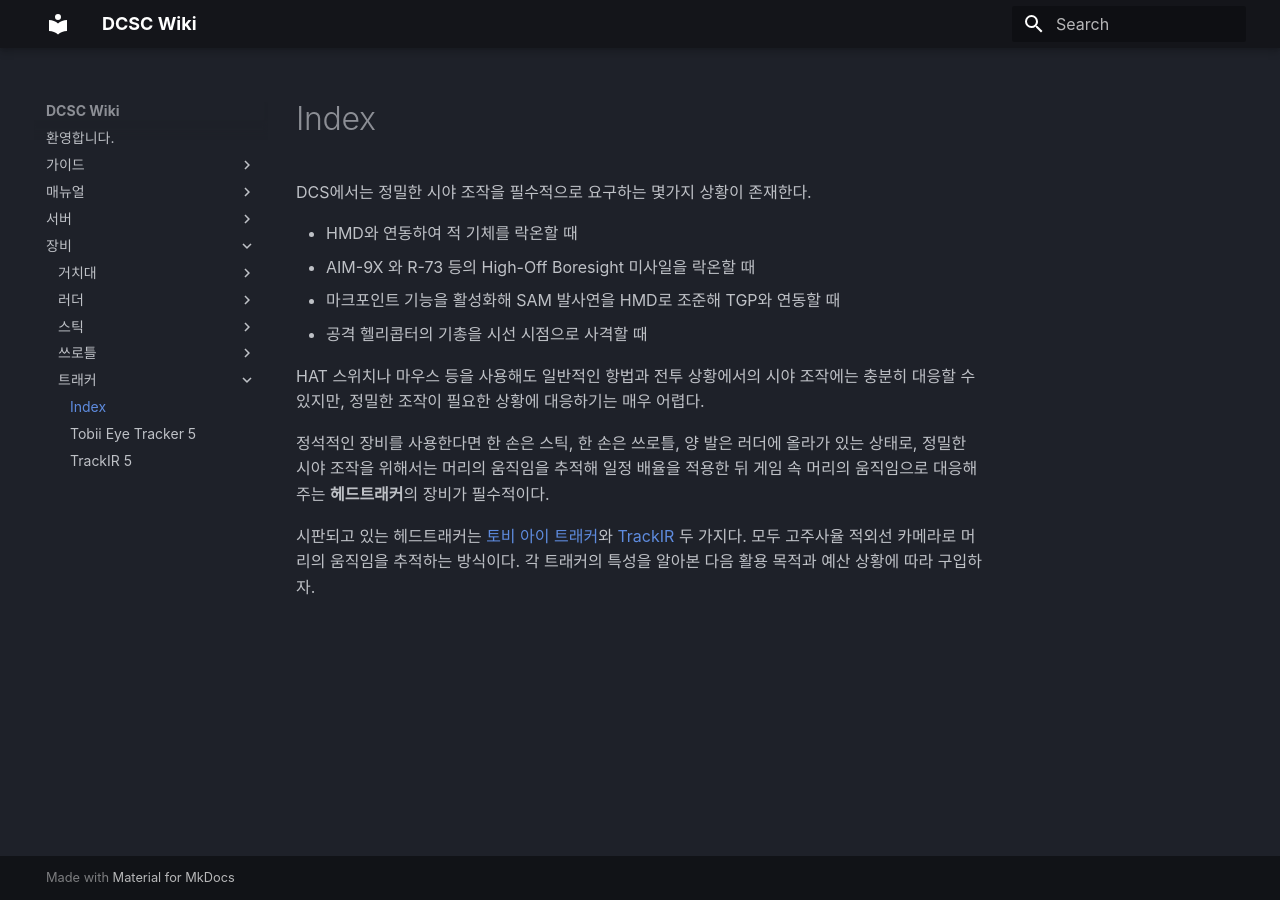
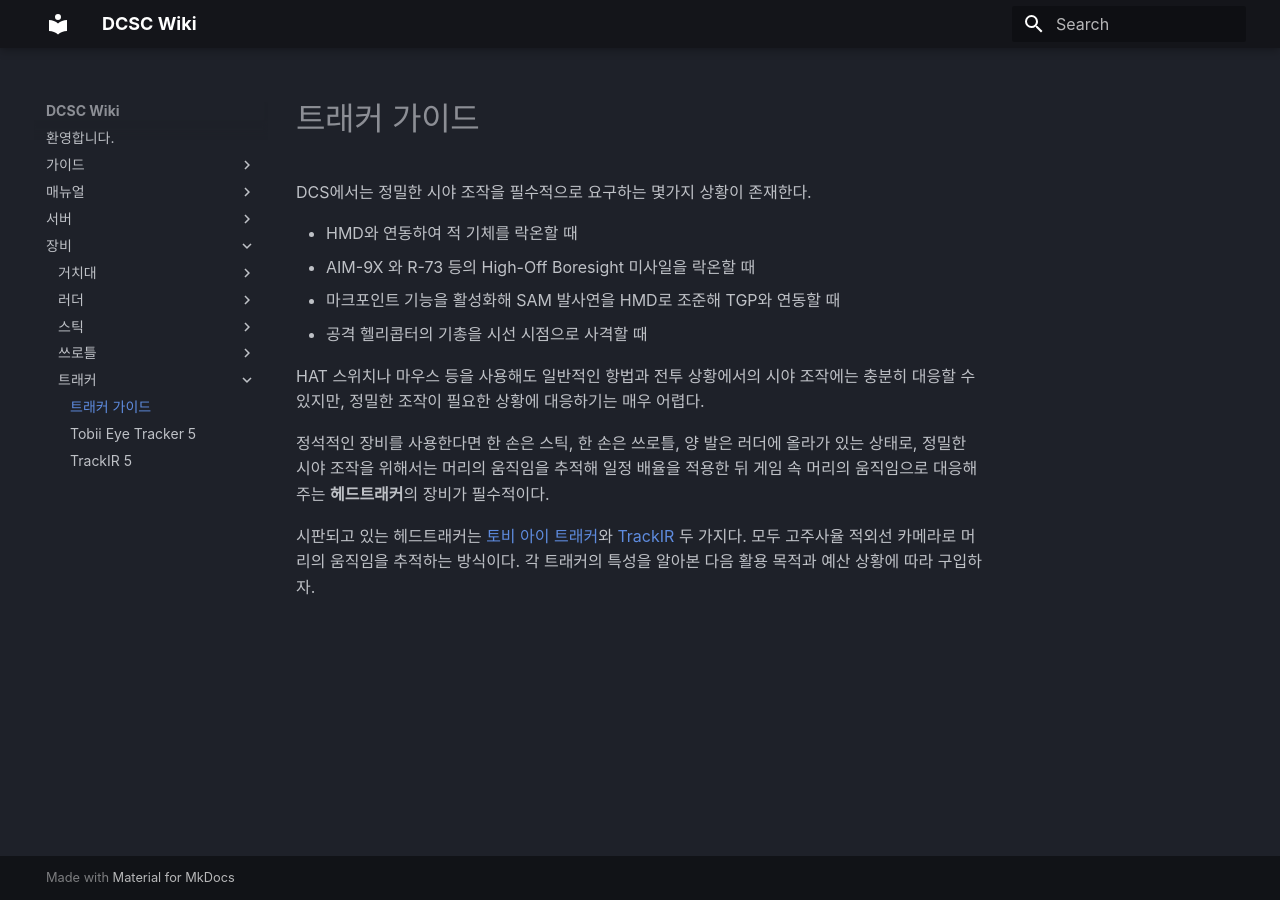
Before and after one commit to dcs-c/dcs-c.github.io, an MkDocs documentation site: the page built from docs/장비/트래커/index.md, in a window 1280 px wide. Built offline with MkDocs 1.6.1 and Material for MkDocs 9.7.7, drawn with Linux system fonts in a browser that asks for light colours; some web fonts are replaced.

Commit message:
Update index.md

```diff
--- a/docs/장비/트래커/index.md
+++ b/docs/장비/트래커/index.md
@@ -1,3 +1,5 @@
+# 트래커 가이드
+
 DCS에서는 정밀한 시야 조작을 필수적으로 요구하는 몇가지 상황이 존재한다.
 
 * HMD와 연동하여 적 기체를 락온할 때
```
